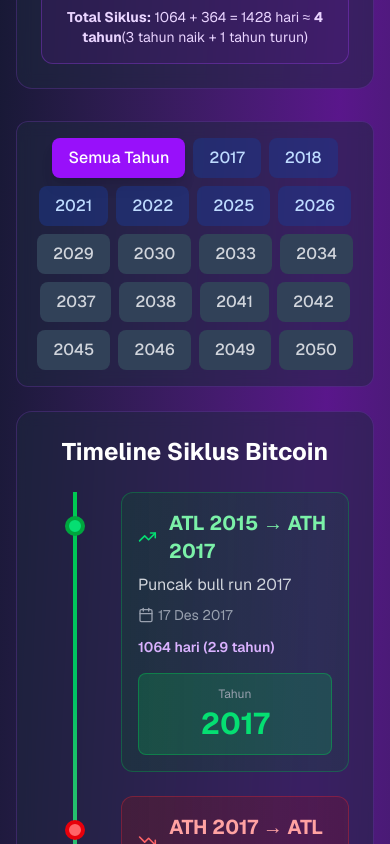
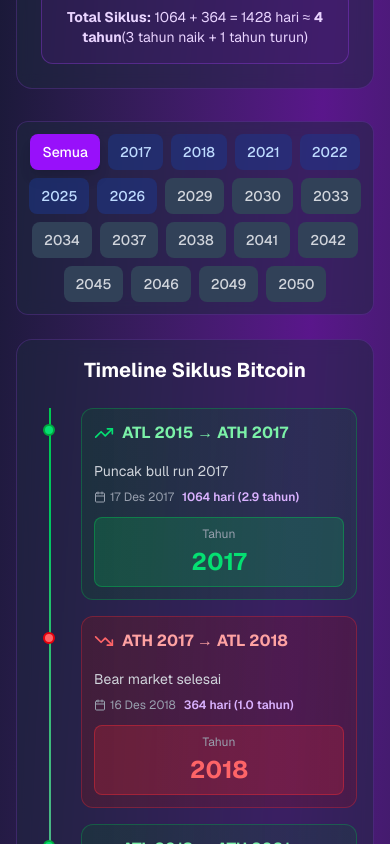
Before and after one commit to fathurzoy/btc-cyc, a Next.js app: page /ath-atl in a window 390 px wide. Shown: the part 1120-1964 px from the top of the page. Built offline with nearby package versions, Linux system fonts and the light colour scheme.

Commit message:
update responsive

```diff
--- a/app/components/ATHATLCyclePage.tsx
+++ b/app/components/ATHATLCyclePage.tsx
@@ -123,23 +123,23 @@
         </div>
 
         {/* Filter by Year */}
-        <div className="bg-slate-800/50 backdrop-blur-sm rounded-xl p-4 mb-6 border border-purple-500/20">
+        <div className="bg-slate-800/50 backdrop-blur-sm rounded-xl p-3 md:p-4 mb-6 border border-purple-500/20">
           <div className="flex flex-wrap gap-2 items-center justify-center">
             <button
               onClick={() => setSelectedYear(null)}
-              className={`px-4 py-2 rounded-lg font-medium transition-all ${
+              className={`px-3 py-2 text-sm md:text-base md:px-4 rounded-lg font-medium transition-all ${
                 selectedYear === null
                   ? 'bg-purple-600 text-white shadow-lg'
                   : 'bg-slate-700 text-gray-300 hover:bg-slate-600'
               }`}
             >
-              Semua Tahun
+              Semua
             </button>
             {[...new Set(CYCLE_DATA.map(c => c.year))].map((year) => (
               <button
                 key={year}
                 onClick={() => setSelectedYear(year)}
-                className={`px-4 py-2 rounded-lg font-medium transition-all ${
+                className={`px-3 py-2 text-sm md:text-base md:px-4 rounded-lg font-medium transition-all ${
                   selectedYear === year
                     ? 'bg-purple-600 text-white shadow-lg'
                     : year <= currentYear
@@ -154,67 +154,71 @@
         </div>
 
         {/* Timeline Visualization */}
-        <div className="bg-slate-800/50 backdrop-blur-sm rounded-2xl p-6 md:p-8 mb-8 border border-purple-500/20">
-          <h2 className="text-2xl md:text-3xl font-bold text-white mb-6 text-center">
+        <div className="bg-slate-800/50 backdrop-blur-sm rounded-2xl p-4 md:p-6 lg:p-8 mb-8 border border-purple-500/20">
+          <h2 className="text-xl md:text-2xl lg:text-3xl font-bold text-white mb-6 text-center">
             Timeline Siklus Bitcoin
           </h2>
 
           <div className="relative">
             {/* Timeline Line */}
-            <div className="absolute left-8 top-0 bottom-0 w-1 bg-gradient-to-b from-green-500 via-purple-500 to-red-500"></div>
+            <div className="absolute left-4 md:left-8 top-0 bottom-0 w-0.5 md:w-1 bg-gradient-to-b from-green-500 via-purple-500 to-red-500"></div>
 
             {/* Timeline Events */}
-            <div className="space-y-6">
+            <div className="space-y-4 md:space-y-6">
               {filteredData.map((cycle, index) => {
                 const isATH = cycle.type === 'ATH';
                 const isPast = cycle.year <= currentYear;
                 const isCurrent = cycle.year === currentYear;
 
                 return (
-                  <div key={cycle.no} className="relative pl-20">
+                  <div key={cycle.no} className="relative pl-12 md:pl-20">
                     {/* Timeline Dot */}
-                    <div className={`absolute left-6 top-6 w-5 h-5 rounded-full border-4 ${
+                    <div className={`absolute left-2.5 md:left-6 top-4 md:top-6 w-3 h-3 md:w-5 md:h-5 rounded-full border-2 md:border-4 ${
                       isATH
                         ? 'bg-green-400 border-green-600'
                         : 'bg-red-400 border-red-600'
-                    } ${isCurrent ? 'ring-4 ring-yellow-400 animate-pulse' : ''}`}></div>
+                    } ${isCurrent ? 'ring-2 md:ring-4 ring-yellow-400 animate-pulse' : ''}`}></div>
 
                     {/* Event Card */}
                     <div className={`bg-gradient-to-r ${
                       isATH
                         ? 'from-green-900/30 to-green-800/20 border-green-500/30'
                         : 'from-red-900/30 to-red-800/20 border-red-500/30'
-                    } border rounded-xl p-4 md:p-6 transition-all hover:scale-[1.02] ${
-                      isCurrent ? 'ring-2 ring-yellow-400 shadow-xl shadow-yellow-400/20' : ''
+                    } border rounded-xl p-3 md:p-4 lg:p-6 transition-all hover:scale-[1.01] md:hover:scale-[1.02] ${
+                      isCurrent ? 'ring-1 md:ring-2 ring-yellow-400 shadow-xl shadow-yellow-400/20' : ''
                     } ${!isPast ? 'opacity-70' : ''}`}>
-                      <div className="flex flex-col md:flex-row md:items-center md:justify-between gap-4">
+                      <div className="flex flex-col gap-3 md:gap-4">
                         <div className="flex-1">
-                          <div className="flex items-center gap-3 mb-2">
+                          <div className="flex flex-col sm:flex-row sm:items-center gap-2 mb-2">
+                            <div className="flex items-center gap-2">
                               {isATH ? (
-                              <TrendingUp className="w-6 h-6 text-green-400" />
+                                <TrendingUp className="w-5 h-5 md:w-6 md:h-6 text-green-400 flex-shrink-0" />
                               ) : (
-                              <TrendingDown className="w-6 h-6 text-red-400" />
+                                <TrendingDown className="w-5 h-5 md:w-6 md:h-6 text-red-400 flex-shrink-0" />
                               )}
-                            <h3 className={`text-xl md:text-2xl font-bold ${
+                              <h3 className={`text-base md:text-xl lg:text-2xl font-bold ${
                                 isATH ? 'text-green-300' : 'text-red-300'
                               }`}>
                                 {cycle.from} → {cycle.to}
                               </h3>
+                            </div>
+                            <div className="flex gap-2">
                               {isCurrent && (
-                              <span className="bg-yellow-500 text-black text-xs font-bold px-2 py-1 rounded">
+                                <span className="bg-yellow-500 text-black text-xs font-bold px-2 py-1 rounded inline-block">
                                   SEKARANG
                                 </span>
                               )}
                               {!isPast && (
-                              <span className="bg-purple-500 text-white text-xs font-bold px-2 py-1 rounded">
+                                <span className="bg-purple-500 text-white text-xs font-bold px-2 py-1 rounded inline-block">
                                   PREDIKSI
                                 </span>
                               )}
                             </div>
-                          <p className="text-gray-300 mb-2">{cycle.description}</p>
-                          <div className="flex flex-wrap gap-3 text-sm">
+                          </div>
+                          <p className="text-sm md:text-base text-gray-300 mb-2">{cycle.description}</p>
+                          <div className="flex flex-wrap gap-2 md:gap-3 text-xs md:text-sm">
                             <span className="flex items-center gap-1 text-gray-400">
-                              <Calendar className="w-4 h-4" />
+                              <Calendar className="w-3 h-3 md:w-4 md:h-4" />
                               {cycle.date}
                             </span>
                             <span className="text-purple-300 font-semibold">
@@ -222,13 +226,13 @@
                             </span>
                           </div>
                         </div>
-                        <div className={`text-center px-6 py-3 rounded-lg ${
+                        <div className={`text-center px-4 py-2 md:px-6 md:py-3 rounded-lg ${
                           isATH
                             ? 'bg-green-500/20 border border-green-500/40'
                             : 'bg-red-500/20 border border-red-500/40'
                         }`}>
                           <div className="text-xs text-gray-400 mb-1">Tahun</div>
-                          <div className={`text-3xl font-bold ${
+                          <div className={`text-2xl md:text-3xl font-bold ${
                             isATH ? 'text-green-400' : 'text-red-400'
                           }`}>
                             {cycle.year}
--- a/app/page.tsx
+++ b/app/page.tsx
@@ -15,26 +15,26 @@
             <p className="text-xl md:text-2xl text-gray-300 mb-8 max-w-3xl mx-auto">
               Memahami Siklus Pasar Cryptocurrency untuk Strategi Investasi yang Lebih Baik
             </p>
-            <div className="flex flex-col sm:flex-row gap-4 justify-center">
+            <div className="flex flex-col gap-3 justify-center max-w-md mx-auto sm:max-w-none sm:flex-row sm:gap-4">
               <Link
                 href="/wcl"
-                className="px-8 py-4 bg-purple-600 text-white rounded-xl font-semibold hover:bg-purple-700 transition-all shadow-lg shadow-purple-600/50 flex items-center justify-center gap-2"
+                className="px-6 py-3 sm:px-8 sm:py-4 bg-purple-600 text-white rounded-xl font-semibold hover:bg-purple-700 transition-all shadow-lg shadow-purple-600/50 flex items-center justify-center gap-2 text-sm sm:text-base"
               >
-                <TrendingUp className="w-5 h-5" />
+                <TrendingUp className="w-4 h-4 sm:w-5 sm:h-5" />
                 Lihat WCL Chart
               </Link>
               <Link
                 href="/ath-atl"
-                className="px-8 py-4 bg-yellow-600 text-white rounded-xl font-semibold hover:bg-yellow-700 transition-all shadow-lg shadow-yellow-600/50 flex items-center justify-center gap-2"
+                className="px-6 py-3 sm:px-8 sm:py-4 bg-yellow-600 text-white rounded-xl font-semibold hover:bg-yellow-700 transition-all shadow-lg shadow-yellow-600/50 flex items-center justify-center gap-2 text-sm sm:text-base"
               >
-                <Target className="w-5 h-5" />
+                <Target className="w-4 h-4 sm:w-5 sm:h-5" />
                 ATH-ATL Cycle
               </Link>
               <Link
                 href="/moon"
-                className="px-8 py-4 bg-slate-700 text-white rounded-xl font-semibold hover:bg-slate-600 transition-all shadow-lg flex items-center justify-center gap-2"
+                className="px-6 py-3 sm:px-8 sm:py-4 bg-slate-700 text-white rounded-xl font-semibold hover:bg-slate-600 transition-all shadow-lg flex items-center justify-center gap-2 text-sm sm:text-base"
               >
-                <Moon className="w-5 h-5" />
+                <Moon className="w-4 h-4 sm:w-5 sm:h-5" />
                 Moon Phase Predictor
               </Link>
             </div>
```
Lines whose indentation alone changed are shown as unchanged.
